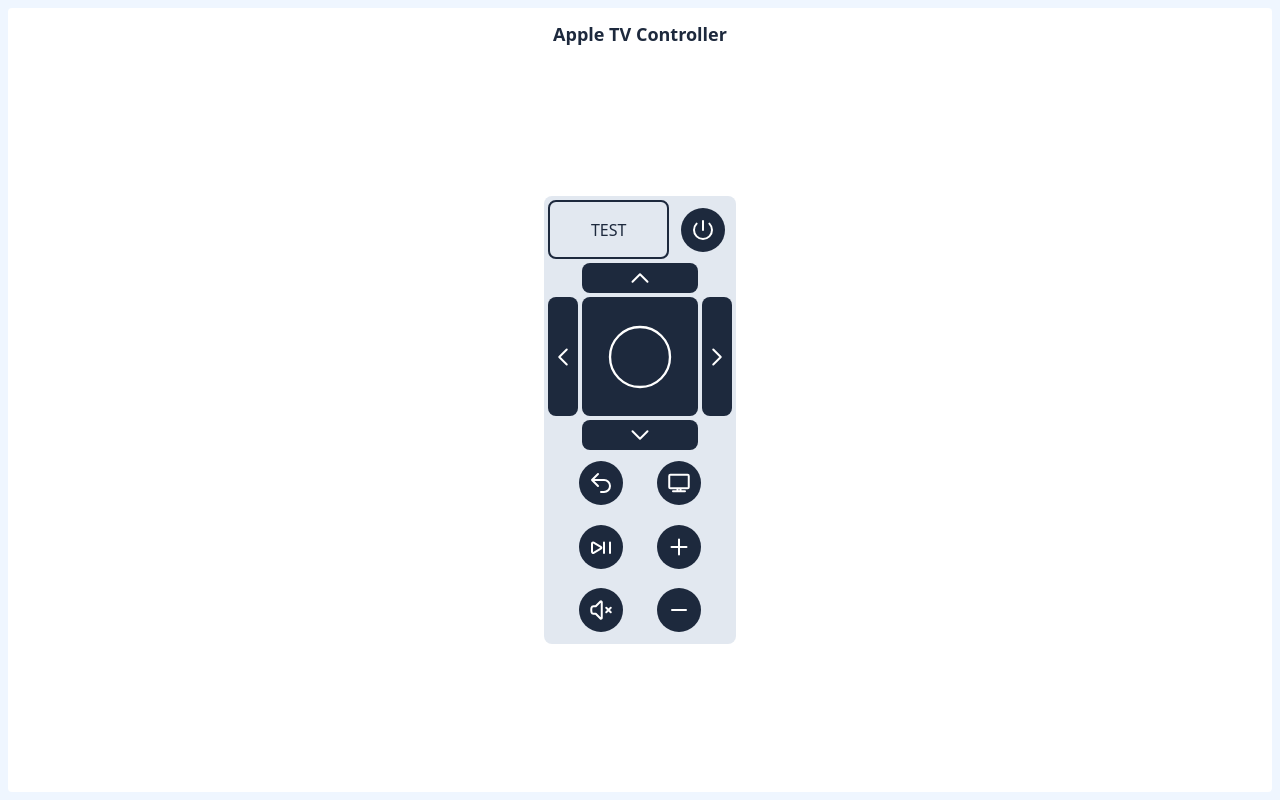
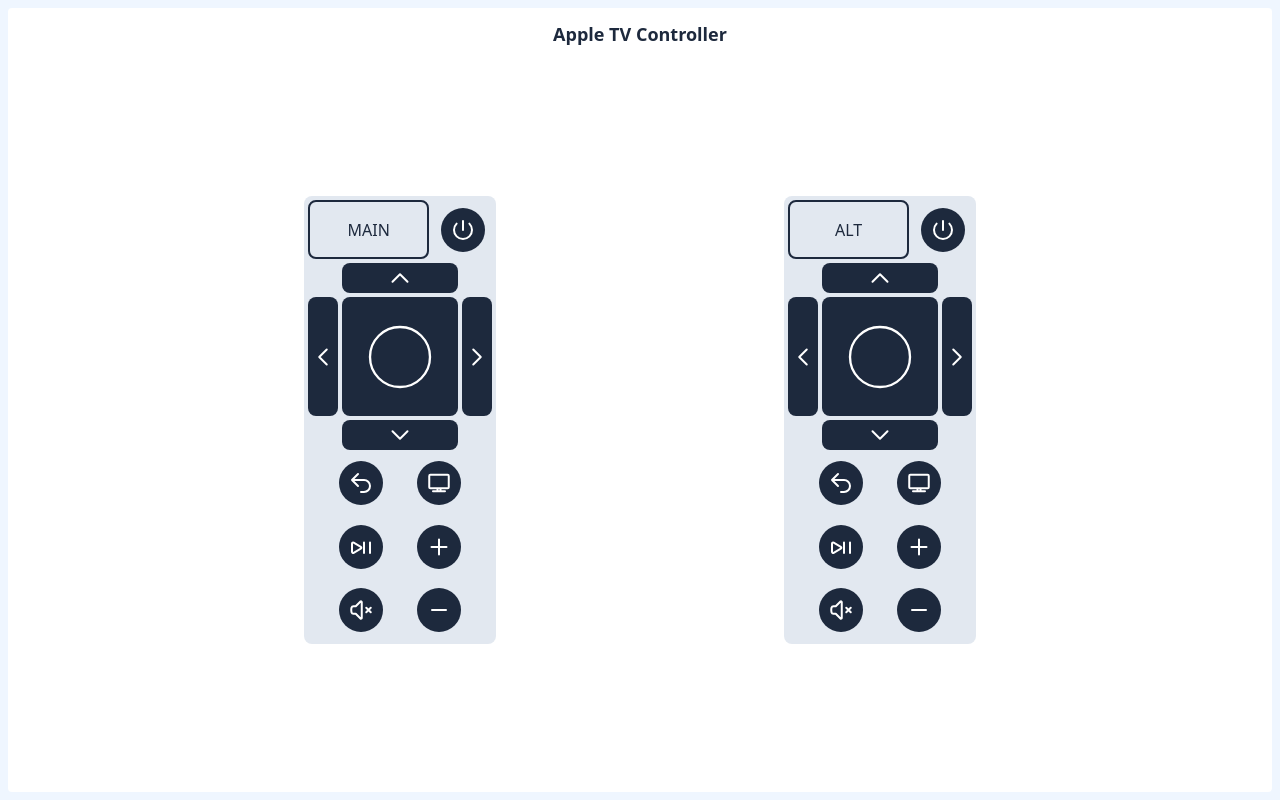
Before and after one commit to skyebrownh/apple-tv-controller, a FastAPI app: page / in a window 1280 px wide. Run offline with FastAPI, Linux system fonts and the light colour scheme; style sheets or scripts are compiled from the project's sources.

Commit message:
mount static files, pass device context to template

```diff
--- a/main.py
+++ b/main.py
@@ -3,6 +3,8 @@ import logging
 
 from fastapi import FastAPI, HTTPException, Request, status
 from fastapi.templating import Jinja2Templates
+from fastapi.responses import HTMLResponse
+from fastapi.staticfiles import StaticFiles
 
 from utils.storage import load_storage
 from models.apple_tv_device import AppleTVDevice
@@ -16,15 +18,21 @@ connected_devices: dict[str, AppleTVDevice] = {}
 
 # initialize FastAPI
 app = FastAPI()
+app.mount("/static", StaticFiles(directory="static"), name="static")
 templates = Jinja2Templates(directory="templates")
 
 register_exception_handlers(app)
 
 # root endpoint that returns our UI interface
-@app.get("/")
+@app.get("/", response_class=HTMLResponse)
 def index(request: Request):
     logging.info("Root (/) route called")
-    return templates.TemplateResponse("index.html", { "request": request })
+    return templates.TemplateResponse(request=request, name="index.html", context={
+        "devices": [
+            { "name": "Apt Apple TV", "short_name": "MAIN" },
+            { "name": "Apt Alternate ATV", "short_name": "ALT" },
+        ]
+     })
 
 # attempts to connect to an Apple TV
 @app.post("/connect")
--- a/templates/index.html
+++ b/templates/index.html
@@ -4,7 +4,7 @@
     <meta charset="UTF-8">
     <meta name="viewport" content="width=device-width, initial-scale=1.0">
     <title>Apple TV Controller</title>
-    <link rel="stylesheet" href="../static/output.css">
+    <link rel="stylesheet" href="{{ url_for('static', path='output.css') }}">
 </head>
 <body class="w-screen h-screen flex justify-center items-stretch bg-blue-50 p-2">
     <main class="bg-white rounded-sm flex-1 p-2 flex flex-col">
@@ -13,10 +13,11 @@
         </div>
         <!-- remote device container -->
         <div class="flex-1 flex justify-evenly items-center">
+            {% for device in devices %}
             <!-- individual remote -->
              <div class="bg-slate-200 w-48 h-19/20 max-h-[448px] rounded-lg grid grid-cols-3 grid-rows-7 gap-1 p-1">
                 <!-- atv title -->
-                <div class="border-2 border-slate-800 col-span-2 rounded-lg flex justify-center items-center text-slate-800 font-medium uppercase">Test</div>
+                <div class="border-2 border-slate-800 col-span-2 rounded-lg flex justify-center items-center text-slate-800 font-medium uppercase">{{device.short_name}}</div>
                 <!-- power button -->
                 <button class="col-start-3 place-self-center group">
                     <div class="circle-btn group-active:bg-slate-500">
@@ -107,6 +108,7 @@
                     </div>
                 </button>
              </div>
+            {% endfor %}
         </div>
     </main>
 </body>
```
